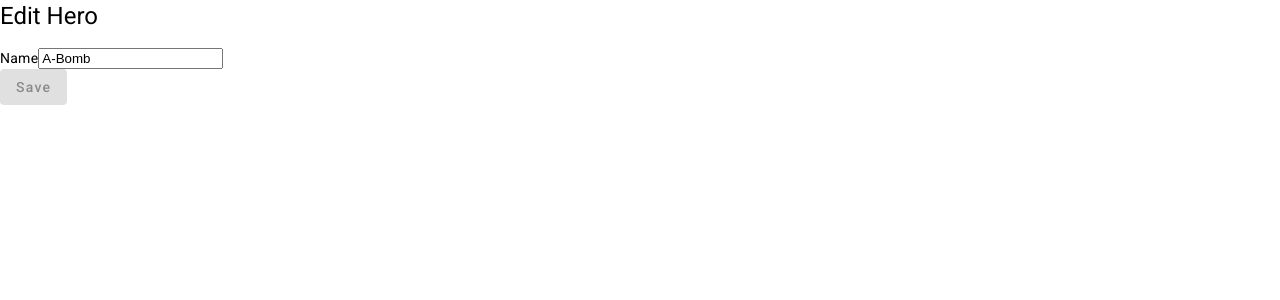
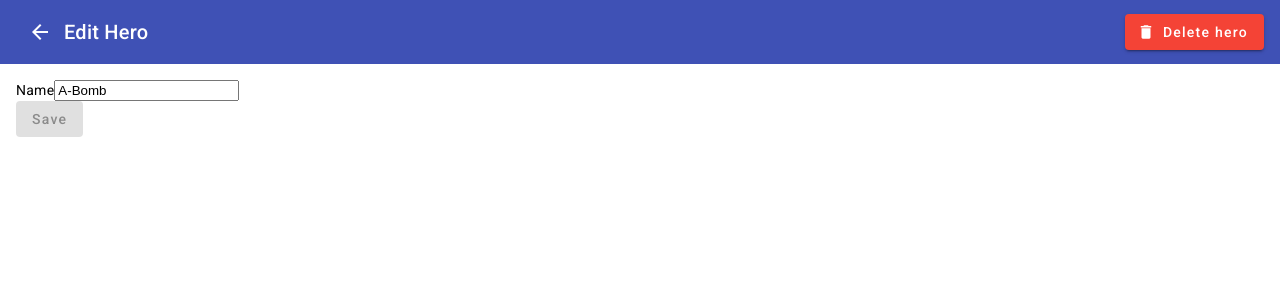
Before and after one commit to killian2301/heroesApp, an Angular app: page /heroes/1/edit in a window 1280 px wide. Shown: the top 300 px of the page. Built offline with nearby package versions, Linux system fonts and the light colour scheme; data requests are answered from the project's data file.

Commit message:
customizing new hero component

```diff
--- a/src/app/features/heroes/pages/new-hero/new-hero.component.html
+++ b/src/app/features/heroes/pages/new-hero/new-hero.component.html
@@ -1,5 +1,15 @@
-<h1>{{ mode === "new" ? "New Hero" : "Edit Hero" }}</h1>
-<app-hero-form
-  (heroSubmitted)="onSubmit($event)"
-  [heroToEdit]="hero"
-></app-hero-form>
+<app-header
+  [title]="mode === 'new' ? 'New Hero' : 'Edit Hero'"
+  [canGoBack]="true"
+>
+  @if (mode === "edit") {
+    <app-delete-hero [hero]="hero" (heroDeleted)="onHeroDeleted($event)" />
+  }
+</app-header>
+
+<section class="container">
+  <app-hero-form
+    (heroSubmitted)="onSubmit($event)"
+    [heroToEdit]="hero"
+  ></app-hero-form>
+</section>
--- a/src/app/features/heroes/pages/new-hero/new-hero.component.scss
+++ b/src/app/features/heroes/pages/new-hero/new-hero.component.scss
@@ -0,0 +1,3 @@
+.container {
+  padding: 16px;
+}
--- a/src/app/features/heroes/pages/new-hero/new-hero.component.ts
+++ b/src/app/features/heroes/pages/new-hero/new-hero.component.ts
@@ -1,15 +1,25 @@
+import { UpperCasePipe } from '@angular/common';
 import { Component, NgZone, OnDestroy } from '@angular/core';
-import { ActivatedRoute, Router } from '@angular/router';
+import { ActivatedRoute, Router, RouterModule } from '@angular/router';
 import { Subject, takeUntil } from 'rxjs';
 import { Hero } from '../../../../core/models/hero.model';
+import { HeaderComponent } from '../../../../layout/header/header.component';
 import { NotificationService } from '../../../../shared/services/notification.service';
+import { DeleteHeroComponent } from '../../components/delete-hero/delete-hero.component';
 import { HeroFormComponent } from '../../components/hero-form/hero-form.component';
 import { HeroService } from '../../services/hero.service';
 
 @Component({
   selector: 'app-new-hero',
   standalone: true,
-  imports: [HeroFormComponent],
+  imports: [
+    HeroFormComponent,
+    HeaderComponent,
+    RouterModule,
+    UpperCasePipe,
+    HeaderComponent,
+    DeleteHeroComponent,
+  ],
   templateUrl: './new-hero.component.html',
   styleUrl: './new-hero.component.scss',
 })
@@ -34,6 +44,11 @@ export class NewHeroComponent implements OnDestroy {
   ngOnDestroy(): void {
     this.destroy$.next(true);
     this.destroy$.complete();
+  }
+  onHeroDeleted(isDeleted: boolean) {
+    if (!isDeleted) return;
+    this.notificationService.success('Hero deleted');
+    this.goBackToHeroesList();
   }
   private initializeComponent() {
     const heroId = this.activatedRoute.snapshot.params['id'];
```
